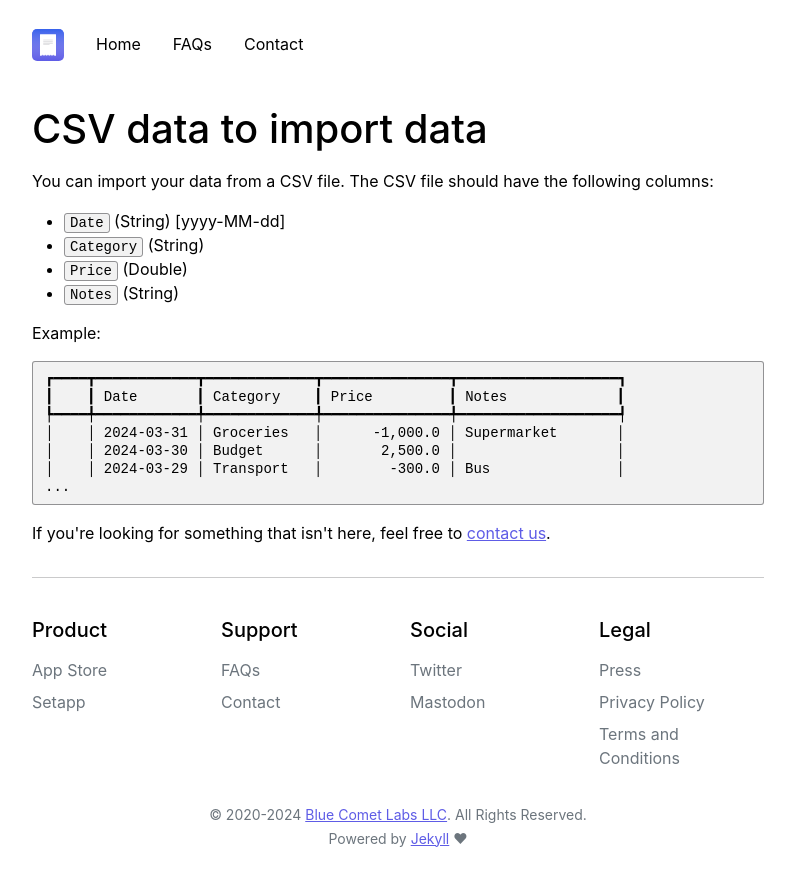
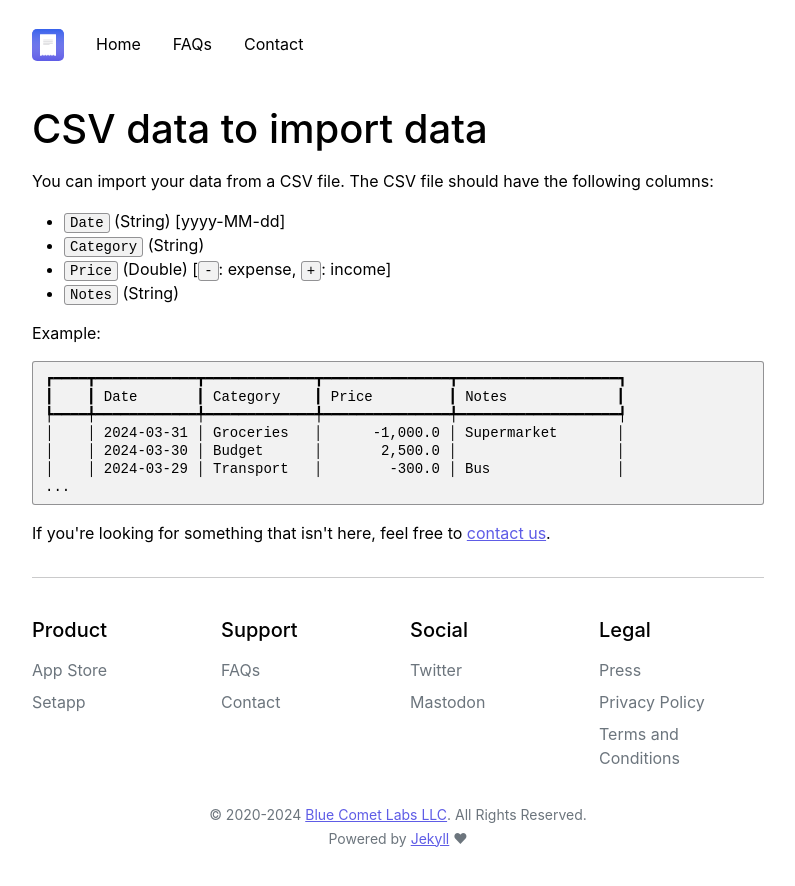
Before and after one commit to bluecometlabs/getexpenses.app, a Jekyll site: the page built from pages/faq/csv-data.md, in a window 1280 px wide. Shown: the top 886 px of the page, without its empty margins (242-1037 px from the left). Built offline with Jekyll 4.4.1, drawn with Linux system fonts in a browser that asks for light colours.

Commit message:
Fix page

```diff
--- a/pages/faq/csv-data.md
+++ b/pages/faq/csv-data.md
@@ -10,7 +10,7 @@ You can import your data from a CSV file. The CSV file should have the following
 
 - `Date` (String) [yyyy-MM-dd]
 - `Category` (String)
-- `Price` (Double)
+- `Price` (Double) [`-`: expense, `+`: income]
 - `Notes` (String)
 
 Example:
```
